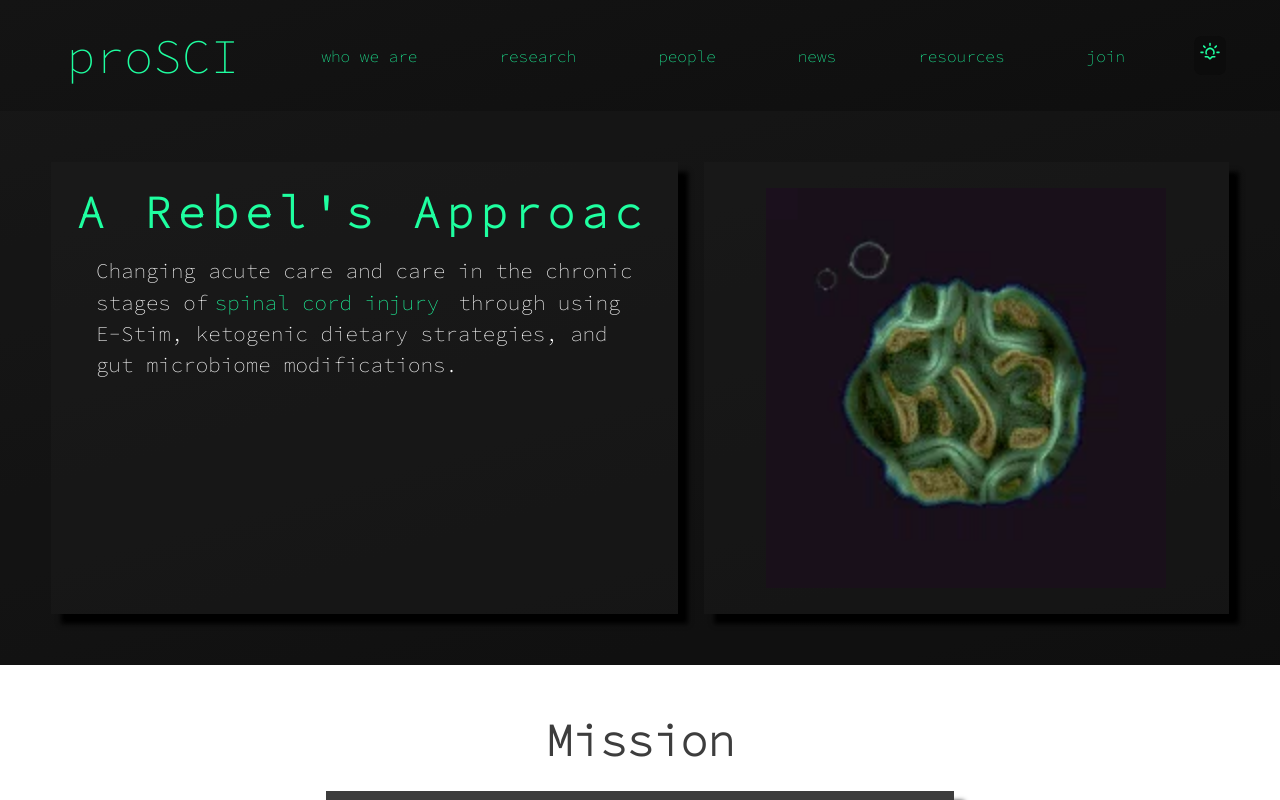
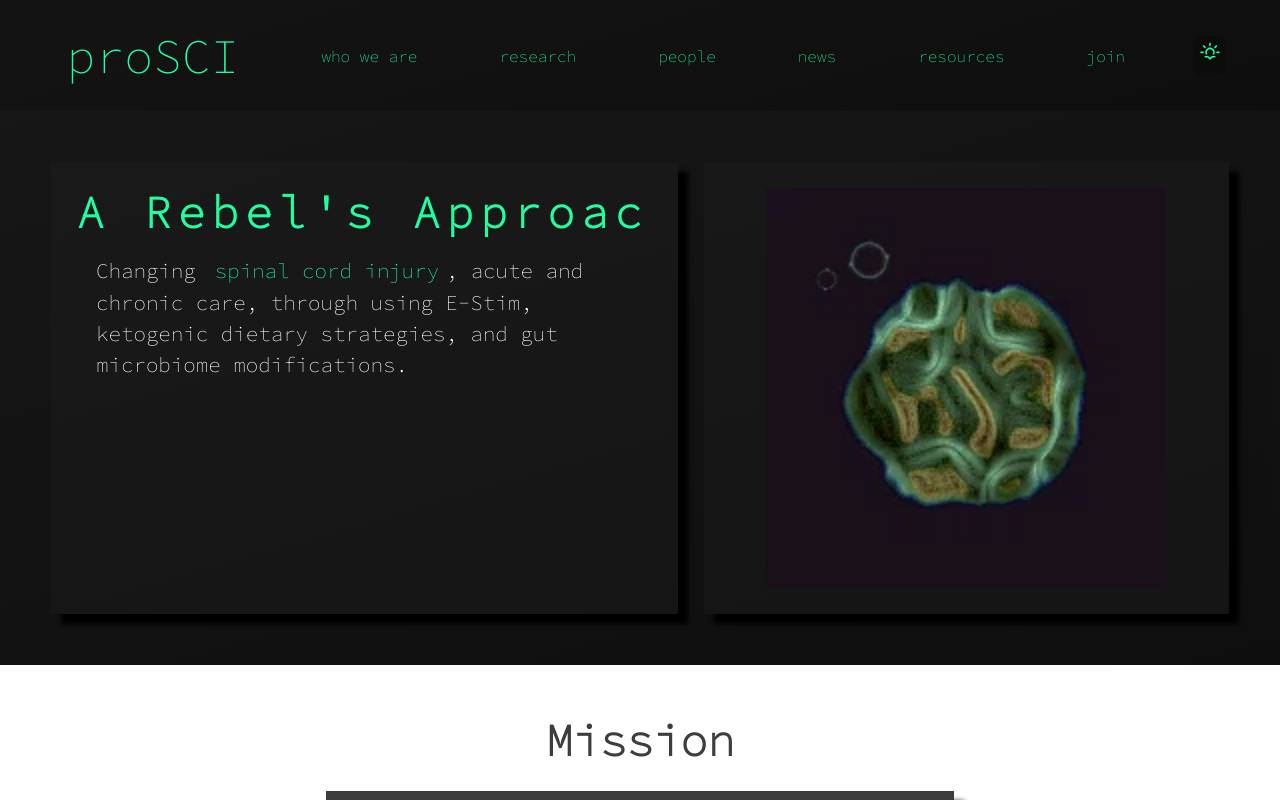
Before and after one commit to Slap-a-tha-Bass/ceren_lab_static, a Next.js app: page / in a window 1280 px wide. Built offline with nearby package versions, Linux system fonts and the light colour scheme.

Commit message:
text modifications

```diff
--- a/pages/index.jsx
+++ b/pages/index.jsx
@@ -34,9 +34,9 @@ export default function Home(props) {
           <CardContainer className="transition">
             <h1 className="typewriter">A rebel's approach</h1>
             <P className="transition-2">
-              Changing acute care and care in the chronic stages of
-              <SpanText>spinal cord injury</SpanText> through using E-Stim,
-              ketogenic dietary strategies, and gut microbiome modifications.
+              Changing <SpanText>spinal cord injury</SpanText>, acute and chronic
+              care, through using E-Stim, ketogenic dietary strategies, and gut
+              microbiome modifications.
             </P>
           </CardContainer>
           <CardContainer>
```
